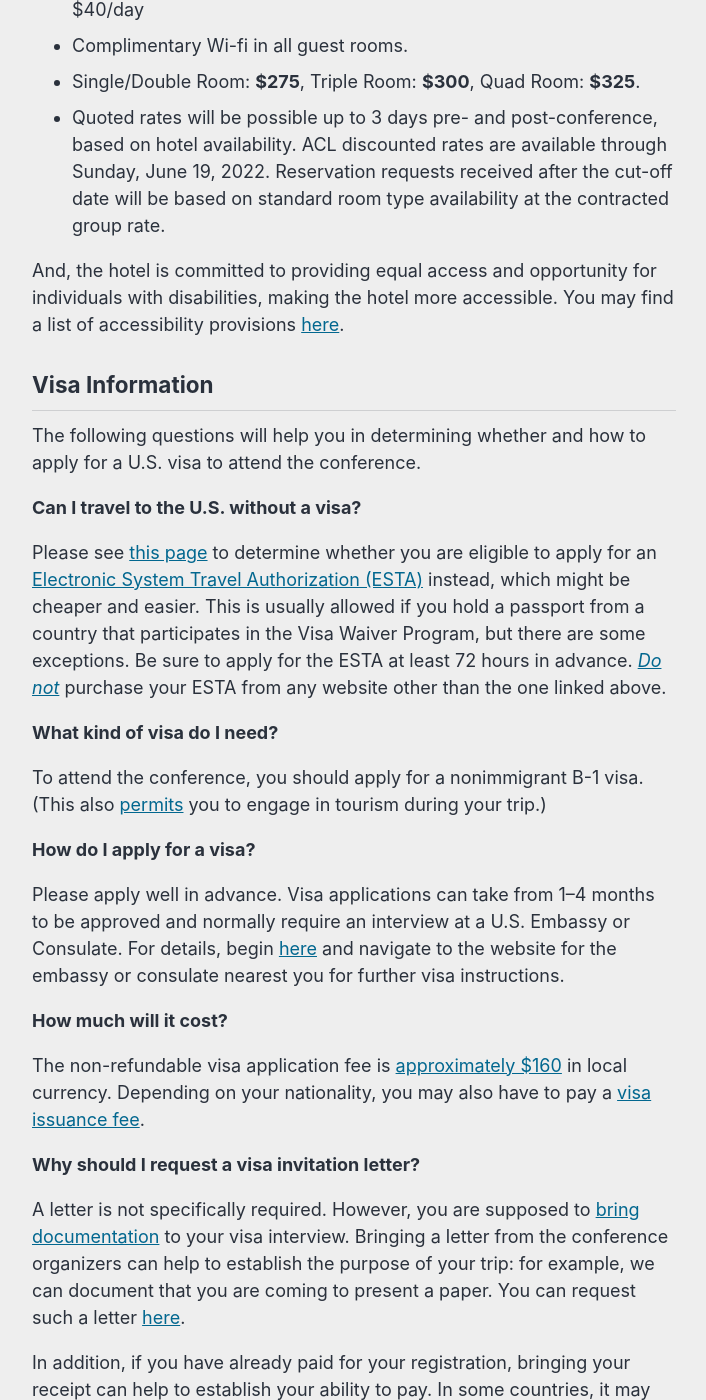
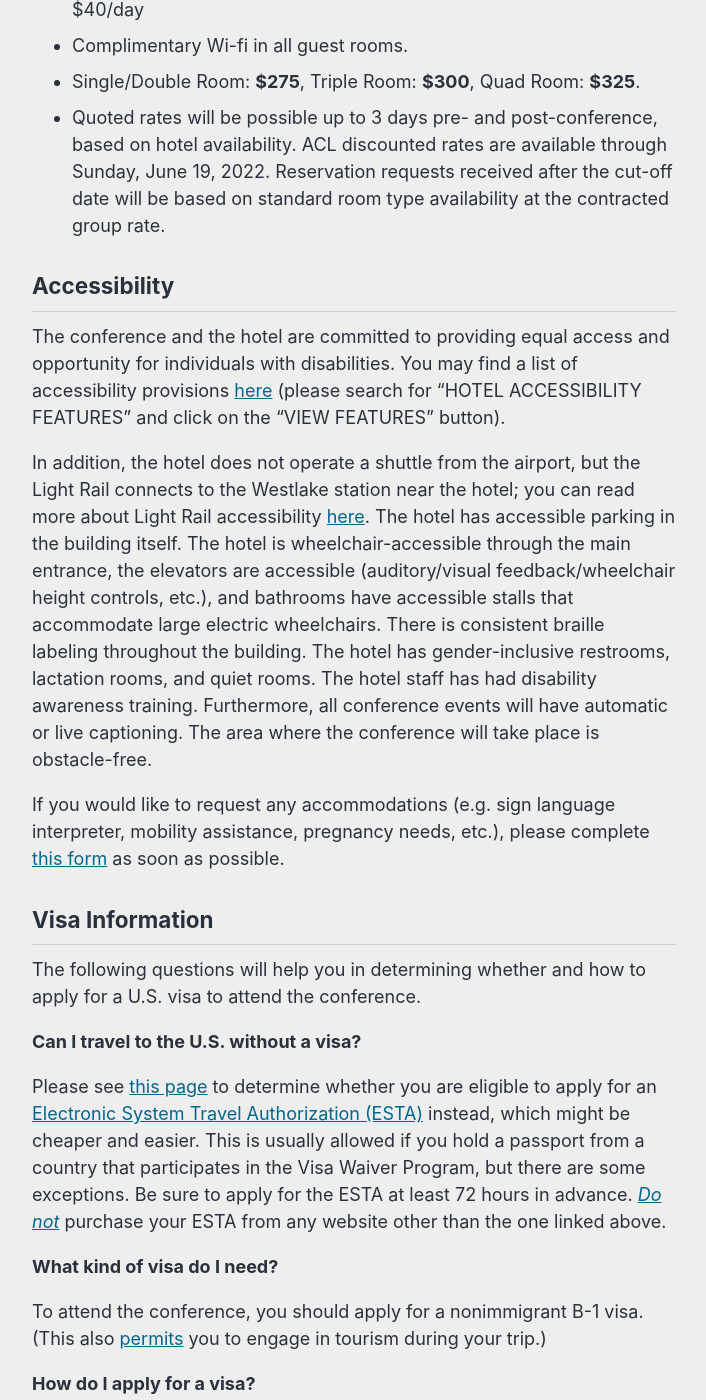
Before and after one commit to naacl-org/naacl-2022-website, a Jekyll site: the page built from _pages/venue.md, in a window 1280 px wide and 1400 px high, scrolled down 2217 px. Shown: the whole window, without its empty margins (286-992 px from the left). Built offline with Jekyll 4.4.1, drawn with Linux system fonts in a browser that asks for light colours; cached includes are drawn as plain includes; comment, search, counter and statistics services are not loaded.

Commit message:
accessibility information

```diff
--- a/_pages/venue.md
+++ b/_pages/venue.md
@@ -69,7 +69,13 @@ which is also the conference venue. You can make your discounted reservation [he
 -
 Quoted rates will be possible up to 3 days pre- and post-conference, based on hotel availability. ACL discounted rates are available through Sunday, June 19, 2022. Reservation requests received after the cut-off date will be based on standard room type availability at the contracted group rate.
 
-And, the hotel is committed to providing equal access and opportunity for individuals with disabilities, making the hotel more accessible.  You may find a list of accessibility provisions [here](https://www.hyatt.com/en-US/hotel/washington/hyatt-regency-seattle/sears).
+## Accessibility
+
+The conference and the hotel are committed to providing equal access and opportunity for individuals with disabilities. You may find a list of accessibility provisions [here](https://www.hyatt.com/en-US/hotel/washington/hyatt-regency-seattle/sears#all-accessibilities-panel) (please search for "HOTEL ACCESSIBILITY FEATURES" and click on the "VIEW FEATURES" button).
+
+In addition, the hotel does not operate a shuttle from the airport, but the Light Rail connects to the Westlake station near the hotel; you can read more about Light Rail accessibility [here](https://www.soundtransit.org/ride-with-us/know-before-you-go/transit-accessibility/ada-complementary-paratransit-service). The hotel has accessible parking in the building itself. The hotel is wheelchair-accessible through the main entrance, the elevators are accessible (auditory/visual feedback/wheelchair height controls, etc.), and bathrooms have accessible stalls that accommodate large electric wheelchairs. There is consistent braille labeling throughout the building. The hotel has gender-inclusive restrooms, lactation rooms, and quiet rooms. The hotel staff has had disability awareness training. Furthermore, all conference events will have automatic or live captioning. The area where the conference will take place is obstacle-free.
+
+If you would like to request any accommodations (e.g. sign language interpreter, mobility assistance, pregnancy needs, etc.), please complete [this form](https://forms.office.com/r/Cqd0NgHzDM) as soon as possible.
 
 ## Visa Information
 
```
